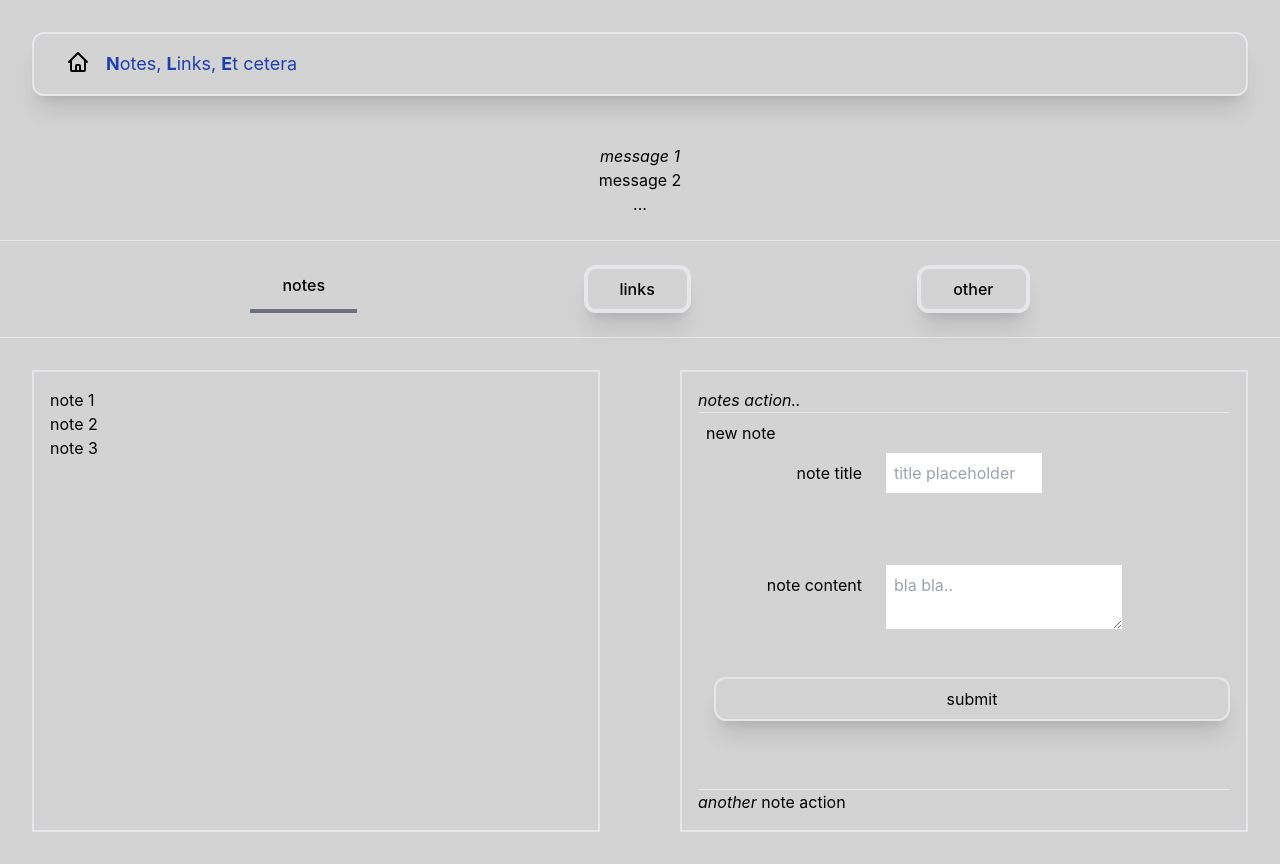
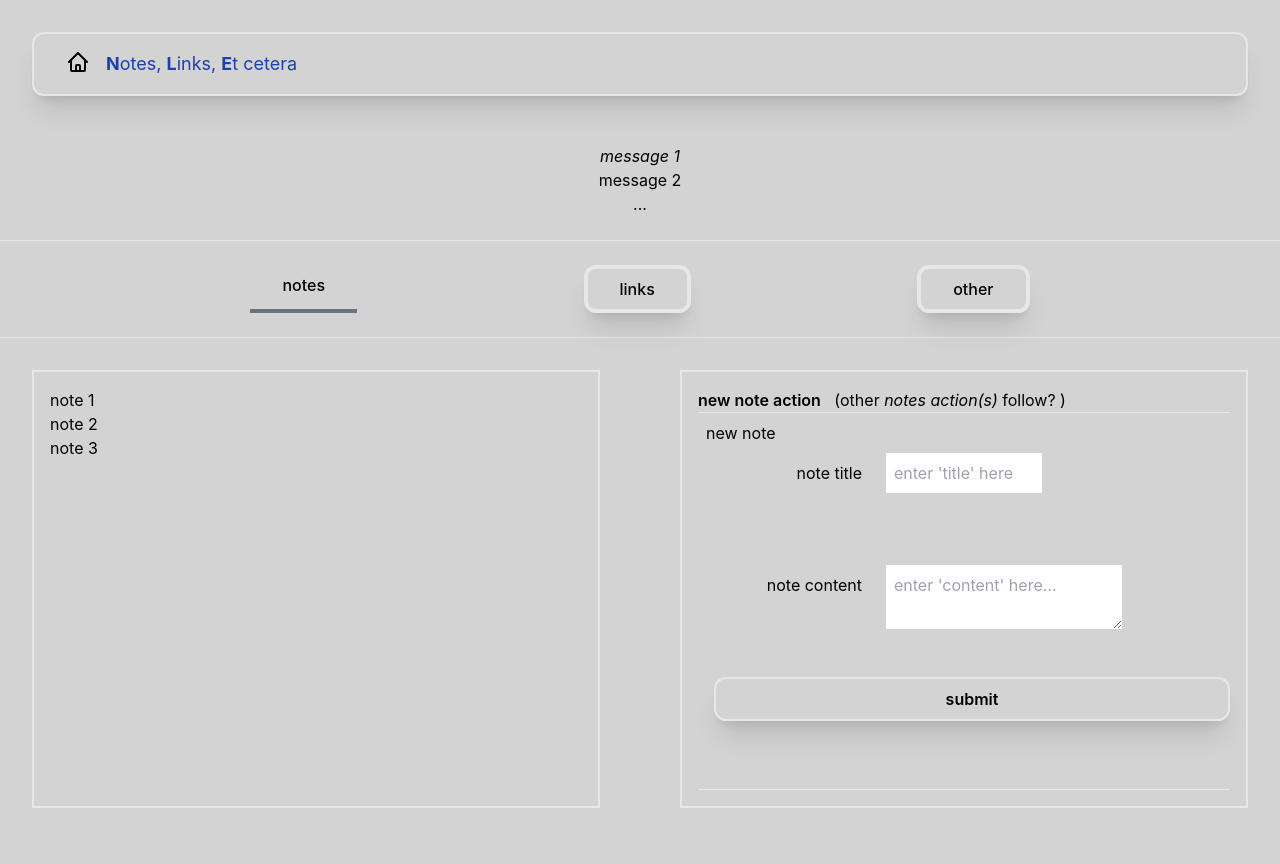
Before and after one commit to tbh26/nle, a React (Create React App) app in the folder frontend/: page / in a window 1280 px wide. After the commit the page ends 840 px from the top, so only its background shows below. Built offline with nearby package versions, Linux system fonts and the light colour scheme.

Commit message:
[fe notes] update notes VI, minor "new note" updates

```diff
--- a/frontend/src/components/notes/NewNote.js
+++ b/frontend/src/components/notes/NewNote.js
@@ -2,11 +2,14 @@ import { Formik } from 'formik';
 import * as Yup from 'yup';
 
 function NewNote(props) {
-    function formSubmit(formData) {
+    function formSubmit(formData, { resetForm }) {
         // e.preventDefault(); //// already done by formik, I guess
+        console.debug('form-data:', formData);
         const { title, content } = formData;
         console.debug(`form-data; title: ${title}, content: ${content}`);
         props.onNewNote({ newNote: { title, content } });
+        // clear inputs, how?
+        resetForm();
     }
 
     return (
@@ -26,7 +29,7 @@ function NewNote(props) {
                         .min(1, 'content is minimal 1 char...'),
                 })}
                 onSubmit={formSubmit}>
-                {({ values, errors, handleChange, handleBlur, handleSubmit }) => {
+                {({ values, errors, isValid, handleChange, handleBlur, handleSubmit }) => {
                     return (
                         <form onSubmit={handleSubmit}>
                             <div className="grid grid-rows-3">
@@ -42,7 +45,7 @@ function NewNote(props) {
                                             onChange={handleChange}
                                             onBlur={handleBlur}
                                             type="text"
-                                            placeholder="title placeholder"
+                                            placeholder="enter 'title' here"
                                         />
                                     </div>
 
@@ -61,7 +64,7 @@ function NewNote(props) {
                                             id="content"
                                             value={values.content}
                                             onChange={handleChange}
-                                            placeholder="bla bla.."
+                                            placeholder="enter 'content' here..."
                                         />
                                     </div>
 
@@ -72,13 +75,22 @@ function NewNote(props) {
                                     </div>
                                 </div>
 
-                                <div>
+                                <div hidden={!isValid}>
                                     <button
-                                        type="submit"
-                                        className="m-2 p-2 border-2 rounded-xl shadow-xl w-full">
+                                        className="m-2 p-2 border-2 rounded-xl valid:shadow-xl w-full font-semibold"
+                                        type="submit">
                                         submit
                                     </button>
                                 </div>
+                                <div hidden={isValid}>
+                                    <button
+                                        disabled
+                                        className="m-2 p-2 border-2 border-dotted rounded-xl valid:shadow-xl w-full font-light"
+                                        type="submit">
+                                        submit
+                                    </button>
+                                </div>
+
                             </div>
                         </form>
                     );
--- a/frontend/src/components/notes/NotesActions.js
+++ b/frontend/src/components/notes/NotesActions.js
@@ -2,16 +2,14 @@ import NewNote from './NewNote';
 
 function NotesActions(props) {
     return (
-        <div className="m-8 p-4 border-2 ">
+        <div className="m-8 p-4 border-2">
             <div>
-                <em>notes action..</em>
+                <span className="font-semibold">new note action</span> &nbsp; (other{' '}
+                <em>notes action(s)</em> follow? )
             </div>
             <hr />
             <NewNote onNewNote={props.onNewNote} />
             <hr />
-            <div>
-                <em>another</em> note action
-            </div>
         </div>
     );
 }
```
